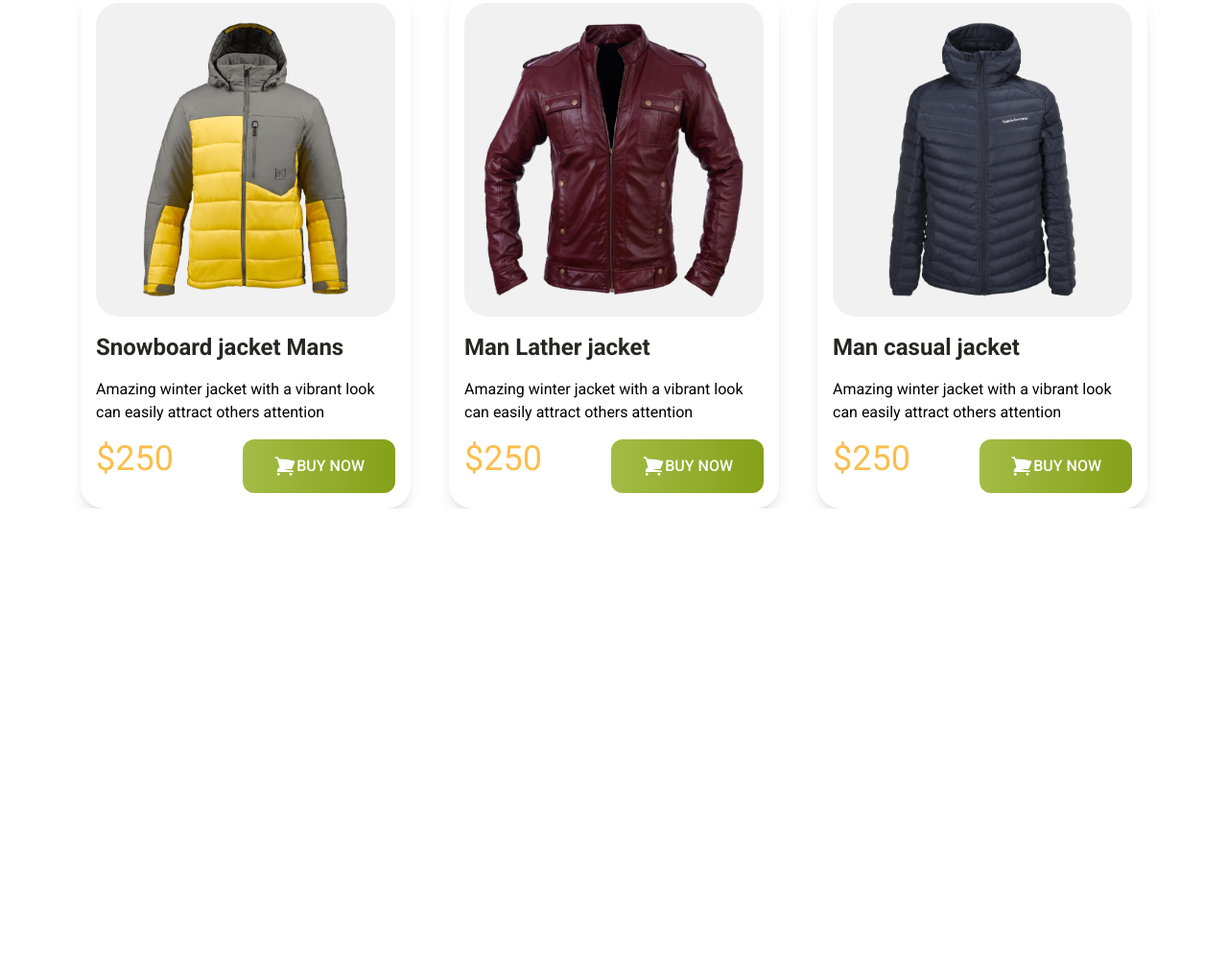
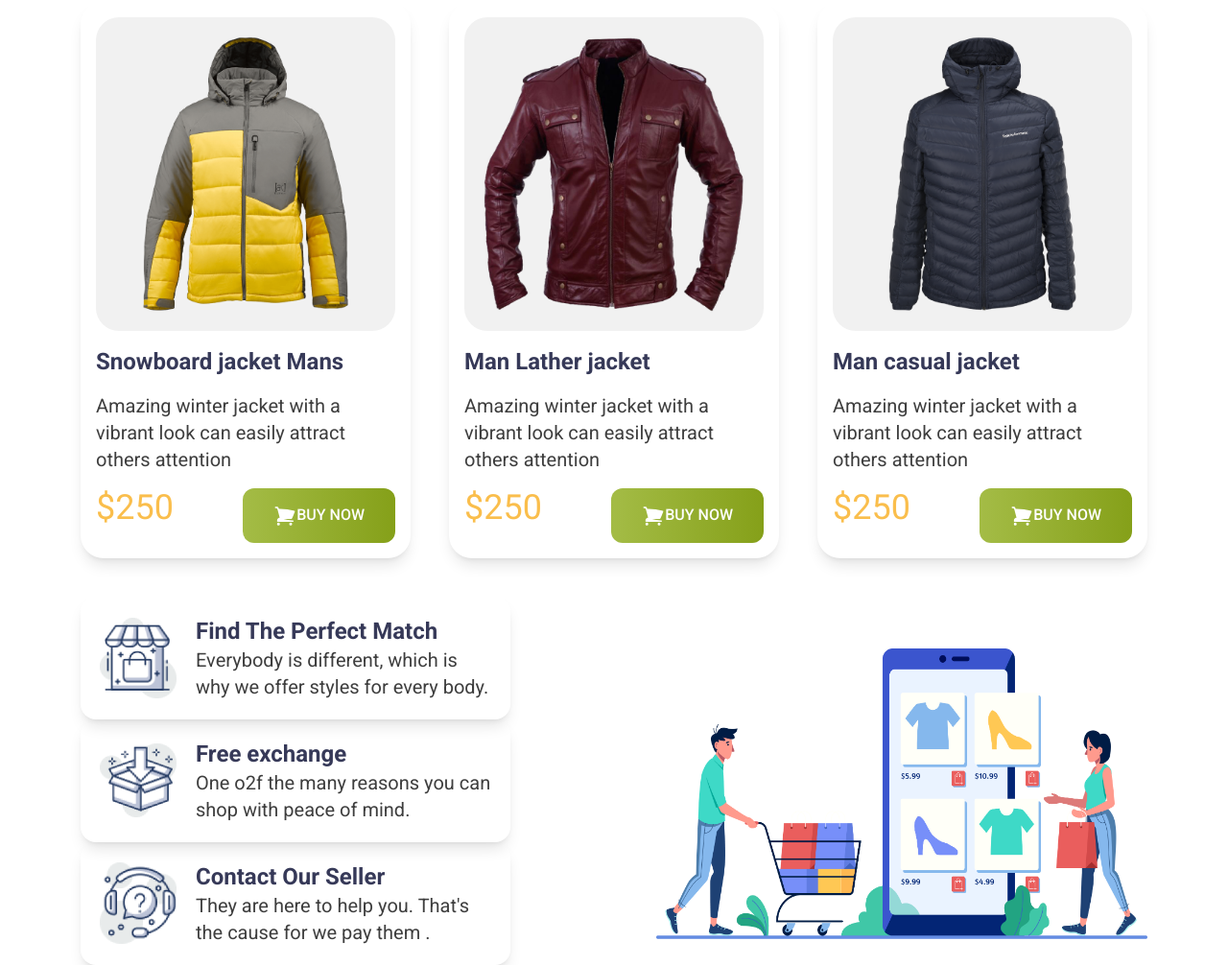
Before and after one commit to ZiayulHaqueRahim/Penguin_Shopping-Website, a plain HTML site: page index.html in a window 1280 px wide. Shown: the part 1461-2467 px from the top of the page at 96% size. Before the commit the page ends 1991 px from the top, so only its background shows below. Drawn offline with nearby package versions, Linux system fonts and the light colour scheme.

Commit message:
added footer section

```diff
--- a/index.html
+++ b/index.html
@@ -105,8 +105,8 @@
                     <br>
                     <span class="text-stone-800 font-bebas-neue"> of winter</span>
                 </h1>
-                <p class="mb-5">
-                    Winter flash sell are on the mark.Don't miss out the <br>
+                <p class="mb-5 text-xl text-[#3E3E3E]">
+                    Winter flash sell are on the mark.Don't miss out the
                     exclusive discount & grab your opportunities
                 </p>
                 <button class="bg-green-700 py-4 px-8 rounded-xl font-medium text-white bg-gradient-to-r from-[#A4BC46] to-[#85A019]">
@@ -130,8 +130,8 @@
         <div class="grid sm:grid-cols-1 md:grid-cols-2 lg:grid-cols-3 mt-5">
             <div class="p-4 rounded-3xl  drop shadow-lg space-y-4  mt-5 mx-5">
                 <img class=" p-5 bg-[#F1F1F1] rounded-3xl" src="images/jacket-1.png">
-                <h3 class="text-2xl font-bold text-stone-800"> Yellow Coat jacket</h3>
-                <p>Amazing winter jacket with a vibrant look <br>can easily attract others attention</p>
+                <h3 class="font-bold text-[#363958] text-2xl"> Yellow Coat jacket</h3>
+                <p class="text-xl text-[#3E3E3E]">Amazing winter jacket with a vibrant look can easily attract others attention</p>
                 <div class="flex justify-between">
                     <h2 class="text-[#FABE4C] text-4xl">$250</h2>
                     <button class="bg-green-700 py-4 px-8 rounded-xl font-medium text-white bg-gradient-to-r from-[#A4BC46] to-[#85A019]">
@@ -143,8 +143,8 @@
             </div>
             <div class="p-4 drop shadow-lg rounded-3xl  mt-5 mx-5 space-y-4">
                 <img class=" p-5 bg-[#F1F1F1] rounded-3xl" src="images/jacket-2.png">
-                <h3 class="text-2xl font-bold text-stone-800"> Ladies jacket</h3>
-                <p>Amazing winter jacket with a vibrant look <br>can easily attract others attention</p>
+                <h3 class="font-bold text-[#363958] text-2xl"> Ladies jacket</h3>
+                <p class="text-xl text-[#3E3E3E]">Amazing winter jacket with a vibrant look can easily attract others attention</p>
                 <div class="flex justify-between">
                     <h2 class="text-[#FABE4C] text-4xl">$250</h2>
                     <button class="bg-green-700 py-4 px-8 rounded-xl font-medium text-white bg-gradient-to-r from-[#A4BC46] to-[#85A019]">
@@ -156,8 +156,8 @@
             </div>
             <div class="p-4  drop shadow-lg rounded-3xl mx-5  mt-5 space-y-4">
                 <img class=" p-5 bg-[#F1F1F1] rounded-3xl" src="images/jacket-3.png">
-                <h3 class="text-2xl font-bold text-stone-800"> Women Lather jacket</h3>
-                <p>Amazing winter jacket with a vibrant look <br>can easily attract others attention</p>
+                <h3 class="font-bold text-[#363958] text-2xl"> Women Lather jacket</h3>
+                <p class="text-xl text-[#3E3E3E]">Amazing winter jacket with a vibrant look can easily attract others attention</p>
                 <div class="flex justify-between">
                     <h2 class="text-[#FABE4C] text-4xl">$250</h2>
                     <button class="bg-green-700 py-4 px-8 rounded-xl font-medium text-white bg-gradient-to-r from-[#A4BC46] to-[#85A019]">
@@ -178,8 +178,8 @@
        <div class="grid sm:grid-cols-1 md:grid-cols-2 lg:grid-cols-3 mt-5">
            <div class="p-4 rounded-3xl  mt-5 drop shadow-lg space-y-4 mx-5">
                <img class=" p-5 bg-[#F1F1F1] rounded-3xl" src="images/jacket-4.png">
-               <h3 class="text-2xl font-bold text-stone-800">Snowboard jacket Mans</h3>
-               <p>Amazing winter jacket with a vibrant look <br>can easily attract others attention</p>
+               <h3 class="font-bold text-[#363958] text-2xl">Snowboard jacket Mans</h3>
+               <p class="text-xl text-[#3E3E3E]">Amazing winter jacket with a vibrant look can easily attract others attention</p>
                <div class="flex justify-between">
                    <h2 class="text-[#FABE4C] text-4xl">$250</h2>
                    <button class="bg-green-700 py-4 px-8 rounded-xl font-medium text-white bg-gradient-to-r from-[#A4BC46] to-[#85A019]">
@@ -191,8 +191,8 @@
            </div>
            <div class="p-4 drop shadow-lg rounded-3xl mt-5  mx-5 space-y-4">
                <img class=" p-5 bg-[#F1F1F1] rounded-3xl" src="images/jacket-5.png">
-               <h3 class="text-2xl font-bold text-stone-800">Man Lather jacket</h3>
-               <p>Amazing winter jacket with a vibrant look <br>can easily attract others attention</p>
+               <h3 class="font-bold text-[#363958] text-2xl">Man Lather jacket</h3>
+               <p class="text-xl text-[#3E3E3E]">Amazing winter jacket with a vibrant look can easily attract others attention</p>
                <div class="flex justify-between">
                    <h2 class="text-[#FABE4C] text-4xl">$250</h2>
                    <button class="bg-green-700 py-4 px-8 rounded-xl font-medium text-white bg-gradient-to-r from-[#A4BC46] to-[#85A019]">
@@ -204,8 +204,8 @@
            </div>
            <div class="p-4  drop shadow-lg rounded-3xl mt-5  mx-5 space-y-4">
                <img class=" p-5 bg-[#F1F1F1] rounded-3xl" src="images/jacket-6.png">
-               <h3 class="text-2xl font-bold text-stone-800"> Man casual jacket</h3>
-               <p>Amazing winter jacket with a vibrant look <br>can easily attract others attention</p>
+               <h3 class="font-bold text-[#363958] text-2xl"> Man casual jacket</h3>
+               <p class="text-xl text-[#3E3E3E]">Amazing winter jacket with a vibrant look can easily attract others attention</p>
                <div class="flex justify-between">
                    <h2 class="text-[#FABE4C] text-4xl">$250</h2>
                    <button class="bg-green-700 py-4 px-8 rounded-xl font-medium text-white bg-gradient-to-r from-[#A4BC46] to-[#85A019]">
@@ -217,6 +217,45 @@
            </div>
        </div>
    </main>
+   <footer class="max-w-6xl mx-auto mt-10 md:flex md:flex-row sm:flex sm:flex-row-reverse sm:text-center sm:justify-center sm:items-center px-5 md:justify-between">
+        <div class="max-w-md">
+            <div class=" md:flex md:flex-row  sm:flex-col md:justify-self-start md:items-left md:text-left  sm:justify-center sm:items-center sm:text-center drop shadow-lg rounded-2xl space-x-5 p-5">
+                <div class="max-w-20">
+                    <img src="icons/house.png">
+                </div>
+                <div class=" flex flex-col">
+                    <h5 class="font-bold text-[#363958] text-2xl">Find The Perfect Match</h5>
+                    <p class="text-xl text-[#3E3E3E]"> Everybody is different, which is why we
+                        offer styles for every body.</p>
+                </div>
+            </div>
+
+            <div class=" md:flex md:flex-row  sm:flex-col   md:justify-self-start md:items-left md:text-left  sm:justify-center sm:items-center sm:text-center  drop shadow-lg rounded-2xl space-x-5 p-5">
+                <div class="max-w-20 sm:justify-center">
+                    <img src="icons/box.png">
+                </div>
+                <div class="flex flex-col">
+                    <h5 class="font-bold text-[#363958] text-2xl">Free exchange</h5>
+                    <p class="text-xl text-[#3E3E3E]"> One o2f the many reasons you can shop
+                        with peace of mind.</p>
+                </div>
+            </div>
+
+            <div class="md:flex md:flex-row sm:flex-col md:justify-self-start md:items-left md:text-left  sm:justify-center sm:items-center sm:text-center  drop shadow-lg rounded-2xl space-x-5 p-5">
+                <div class="max-w-20">
+                    <img src="icons/question.png">
+                </div>
+                <div class="flex flex-col">
+                    <h5 class="font-bold text-[#363958] text-2xl ">Contact Our Seller</h5>
+                    <p class="text-xl text-[#3E3E3E]"> They are here to help you. That's the cause
+                         for we pay them .</p>
+                </div>
+            </div>
+        </div>
+        <div class="max-w-lg mt-7">
+            <img src="images/shopping.png">
+        </div>
+   </footer>
 
 
 </body>
```
